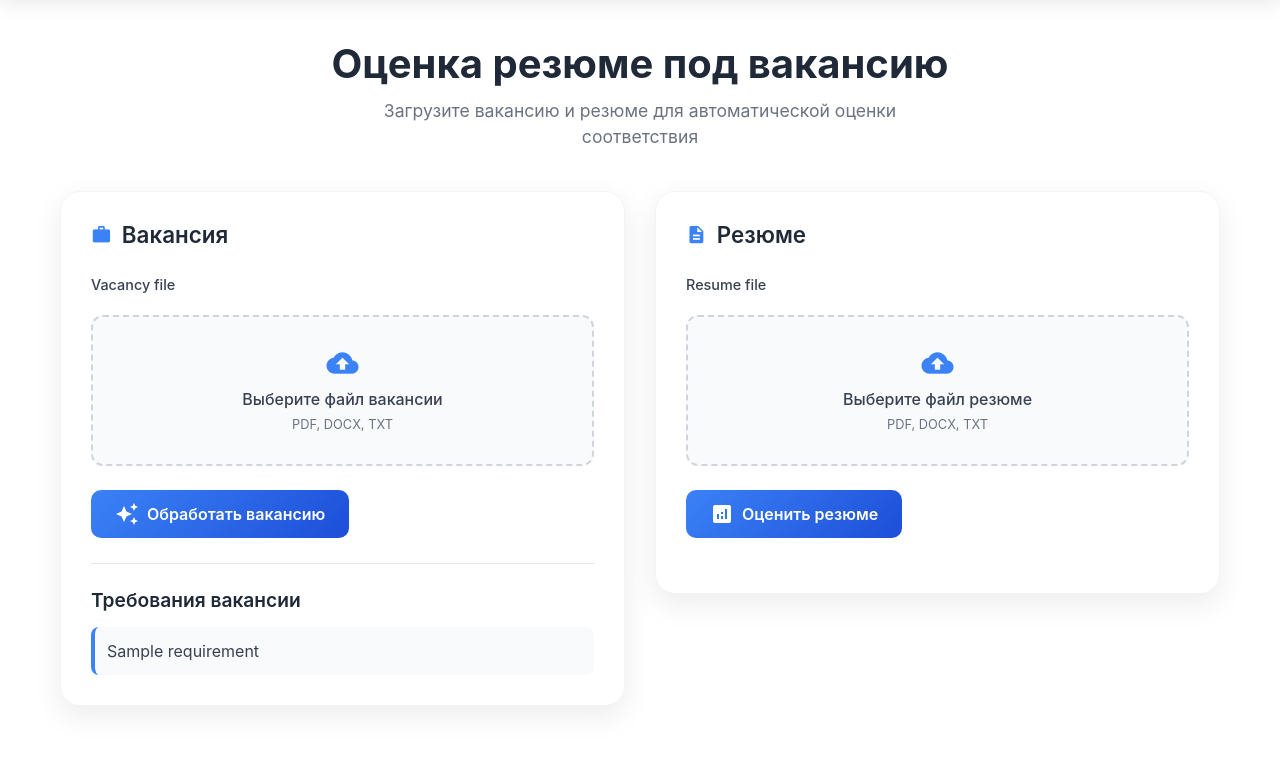
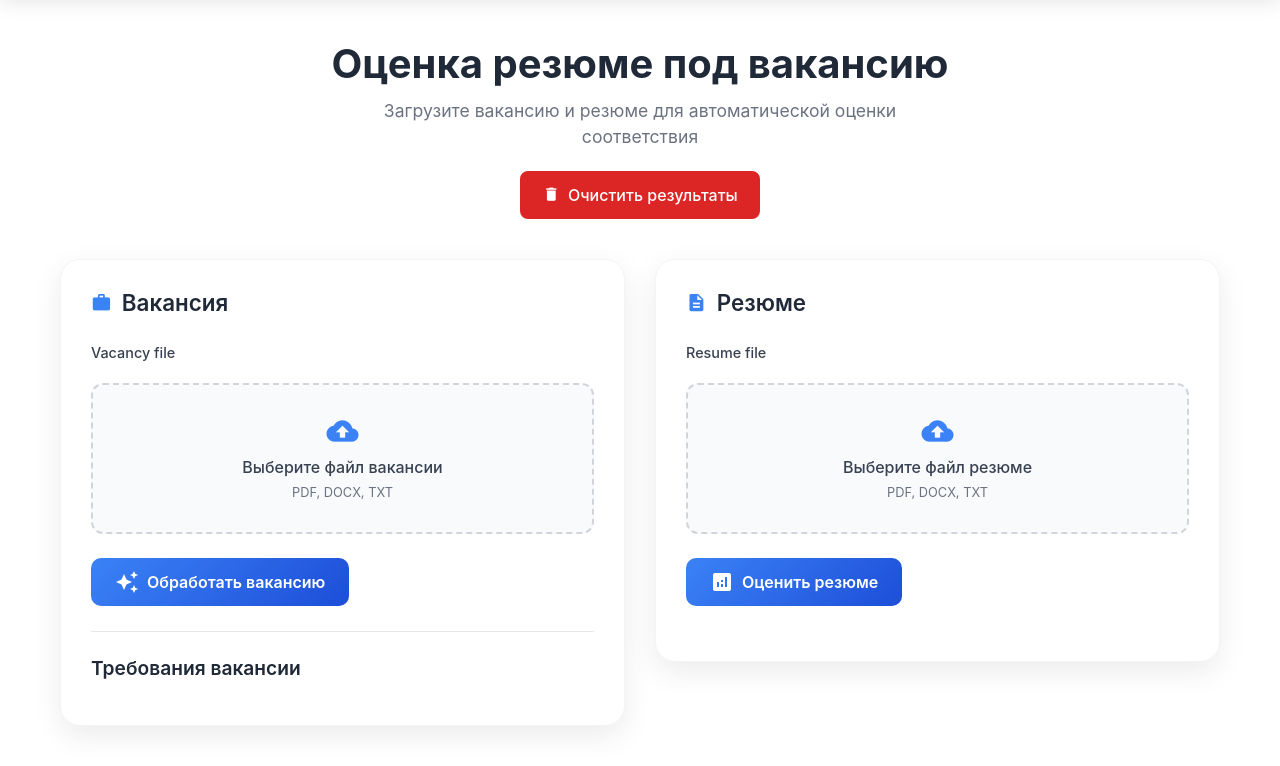
Before and after one commit to JktuJQ/HireLanderAI, a Flask app: template frontend/templates/evaluation.html in a window 1280 px wide. Shown: the part 70-836 px from the top of the page. Before the commit the page ends 780 px from the top, so only its background shows below. Run offline with Flask 3, Linux system fonts and the light colour scheme; the template is opened without the code that fills it: most values are stand-ins (such as "Sample title", 1, 10 or a date in 2020); one stand-in notice (Sample message) is shown; form fields are guessed from the names that the template uses; parts of the project's set-up code (start-up, migrations or seed data) failed here and were passed over; some libraries are stand-ins or nearby versions.

Commit message:
Improved evaluation page
Improved evaluation page - fixed bugs, added ability to clear session and some visual improvements

```diff
--- a/frontend/static/css/evaluation.css
+++ b/frontend/static/css/evaluation.css
@@ -408,3 +408,127 @@
         margin: 20px;
     }
 }
+
+/* Добавить в evaluation.css */
+
+/* Flash Messages */
+.flash-messages {
+    margin-bottom: 30px;
+    max-width: 1000px;
+    margin-left: auto;
+    margin-right: auto;
+}
+
+.alert {
+    display: flex;
+    align-items: center;
+    gap: 12px;
+    padding: 16px 20px;
+    border-radius: 12px;
+    margin-bottom: 10px;
+    font-weight: 500;
+    animation: slideIn 0.3s ease;
+    transition: opacity 0.3s ease;
+}
+
+.alert-success {
+    background: #dcfce7;
+    color: #166534;
+    border: 1px solid #bbf7d0;
+}
+
+.alert-error {
+    background: #fee2e2;
+    color: #dc2626;
+    border: 1px solid #fecaca;
+}
+
+.alert-warning {
+    background: #fef3c7;
+    color: #d97706;
+    border: 1px solid #fde68a;
+}
+
+.alert-info {
+    background: #dbeafe;
+    color: #1e40af;
+    border: 1px solid #bfdbfe;
+}
+
+.alert .material-icons {
+    font-size: 1.2rem;
+    flex-shrink: 0;
+}
+
+@keyframes slideIn {
+    from {
+        opacity: 0;
+        transform: translateY(-10px);
+    }
+    to {
+        opacity: 1;
+        transform: translateY(0);
+    }
+}
+
+/* Responsive for flash messages */
+@media (max-width: 768px) {
+    .flash-messages {
+        margin-bottom: 20px;
+    }
+
+    .alert {
+        padding: 12px 16px;
+        font-size: 0.9rem;
+    }
+
+    .alert .material-icons {
+        font-size: 1.1rem;
+    }
+}
+
+/* Добавить в evaluation.css */
+
+/* Clear Button */
+.clear-button-container {
+    margin-top: 20px;
+    text-align: center;
+}
+
+.clear-btn {
+    display: inline-flex;
+    align-items: center;
+    gap: 8px;
+    padding: 10px 20px;
+    background: #dc2626;
+    color: white;
+    border: 2px solid #dc2626;
+    border-radius: 8px;
+    font-weight: 500;
+    text-decoration: none;
+    transition: all 0.3s ease;
+}
+
+.clear-btn:hover {
+    background: #b91c1c;
+    border-color: #b91c1c;
+    transform: translateY(-2px);
+    box-shadow: 0 4px 12px rgba(220, 38, 38, 0.3);
+    color: white;
+}
+
+.clear-btn .material-icons {
+    font-size: 1.1rem;
+}
+
+/* Responsive for clear button */
+@media (max-width: 768px) {
+    .clear-button-container {
+        margin-top: 15px;
+    }
+
+    .clear-btn {
+        padding: 8px 16px;
+        font-size: 0.9rem;
+    }
+}
--- a/frontend/templates/evaluation.html
+++ b/frontend/templates/evaluation.html
@@ -11,9 +11,39 @@
     <div class="evaluation-header">
         <h1 class="evaluation-title">Оценка резюме под вакансию</h1>
         <p class="evaluation-subtitle">Загрузите вакансию и резюме для автоматической оценки соответствия</p>
+
+        <!-- Кнопка очистки -->
+        {% if vacancy_requirements or evaluation_results %}
+        <div class="clear-button-container">
+            <a href="{{ url_for('clear_evaluation_route') }}" class="btn btn-danger clear-btn">
+                <span class="material-icons">delete</span>
+                Очистить результаты
+            </a>
+        </div>
+        {% endif %}
     </div>
 
+    <!-- Flash Messages -->
+    {% with messages = get_flashed_messages(with_categories=true) %}
+        {% if messages %}
+            <div class="flash-messages">
+                {% for category, message in messages %}
+                    <div class="alert alert-{{ category }}">
+                        <span class="material-icons">
+                            {% if category == 'success' %}check_circle{% endif %}
+                            {% if category == 'error' %}error{% endif %}
+                            {% if category == 'warning' %}warning{% endif %}
+                            {% if category == 'info' %}info{% endif %}
+                        </span>
+                        {{ message }}
+                    </div>
+                {% endfor %}
+            </div>
+        {% endif %}
+    {% endwith %}
+
     <div class="evaluation-content">
+        <!-- Остальной код остается без изменений -->
         <!-- Vacancy Section -->
         <div class="section-card">
             <h2 class="section-title">
@@ -64,9 +94,9 @@
             <div class="results-section">
                 <h3 class="results-title">Требования вакансии</h3>
                 <div class="requirements-list">
-                    {% for requirement in vacancy_requirements %}
+                    {% for i, requirement in enumerate(vacancy_requirements) %}
                     <div class="requirement-item">
-                        <span class="requirement-text">{{ requirement }}</span>
+                        <span class="requirement-text">{{ i + 1 }}: {{ requirement }}</span>
                     </div>
                     {% endfor %}
                 </div>
@@ -126,10 +156,10 @@
             <div class="results-section">
                 <h3 class="results-title">Результаты оценки</h3>
                 <div class="evaluation-results">
-                    {% for requirement, (score, justification) in evaluation_results.items() %}
+                    {% for i, (requirement, (score, justification)) in enumerate(evaluation_results.items()) %}
                     <div class="evaluation-item">
                         <div class="requirement-header">
-                            <span class="requirement-text">{{ requirement }}</span>
+                            <span class="requirement-text">{{ i + 1 }}: {{ requirement }}</span>
                             <span class="score-badge score-{{ (score // 20) + 1 }}">
                                 {{ score }}/100
                             </span>
@@ -249,5 +279,14 @@ document.querySelectorAll('form').forEach(form => {
 window.addEventListener('load', function() {
     document.getElementById('loading-overlay').style.display = 'none';
 });
+
+// Auto-hide flash messages after 5 seconds
+setTimeout(function() {
+    const flashMessages = document.querySelectorAll('.alert');
+    flashMessages.forEach(message => {
+        message.style.opacity = '0';
+        setTimeout(() => message.remove(), 300);
+    });
+}, 5000);
 </script>
 {% endblock %}
```
Also changed, not shown: ai/evaluation.py (+13 -11 lines), backend/evaluation.py (+12 -18 lines), frontend/static/css/base.css (+54 -0 lines).
